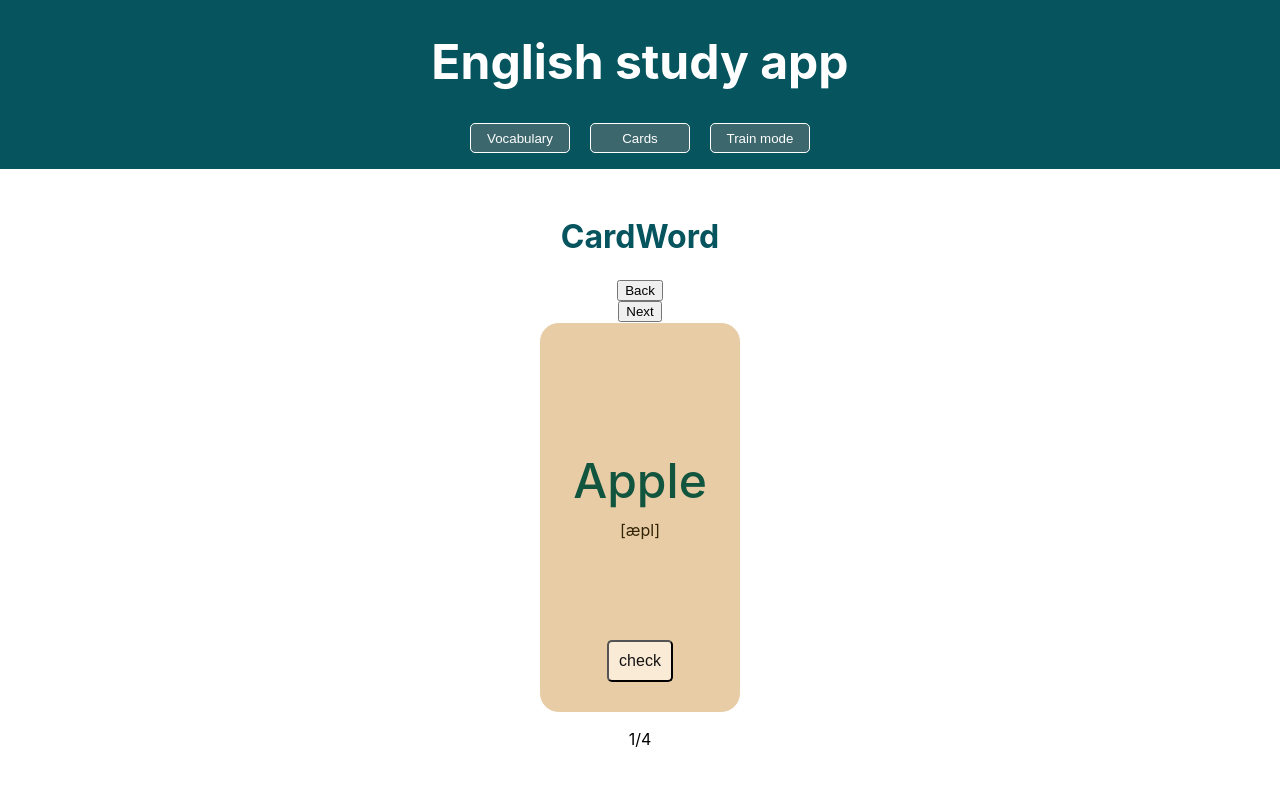
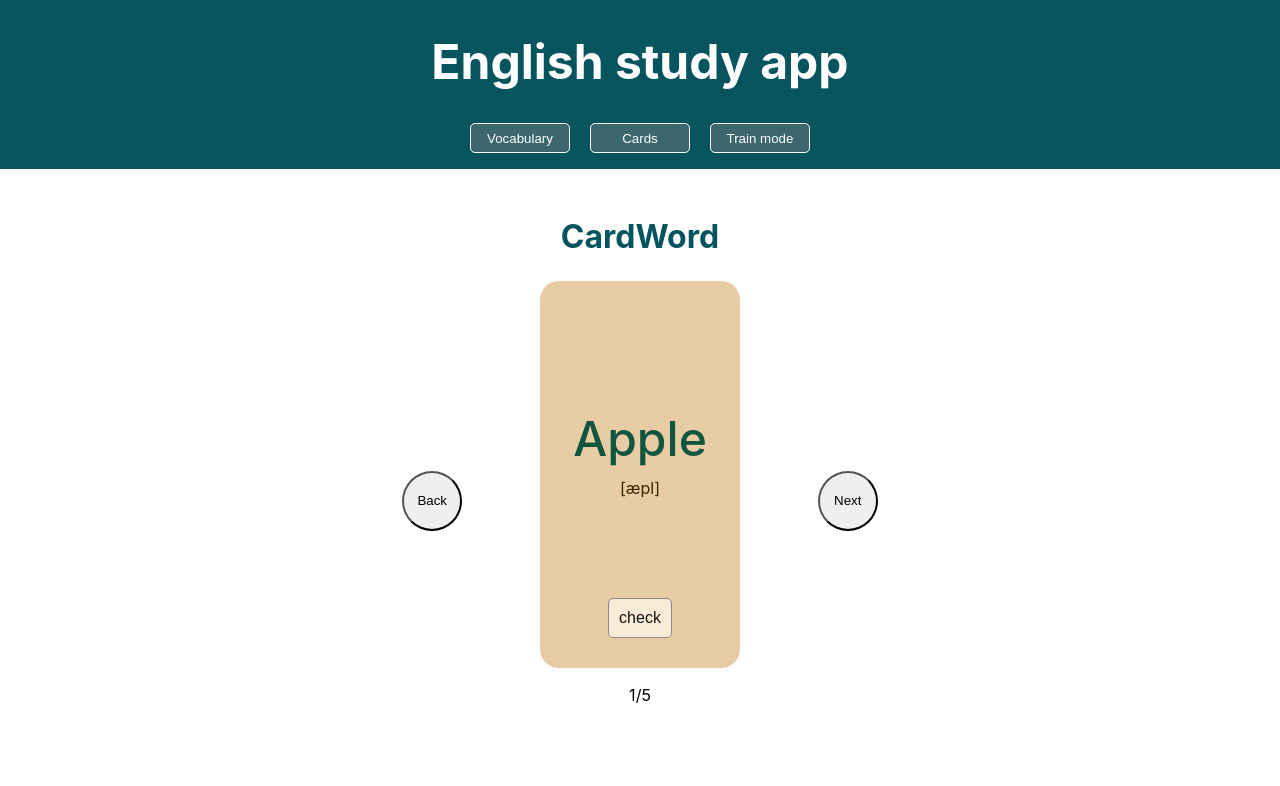
Before and after one commit to Svetk0/english-study-app, a React (Create React App) app: page / in a window 1280 px wide. Both pictures are taken after a click on the button "Cards". Shown: the top 786 px of the page. Built offline with nearby package versions, Linux system fonts and the light colour scheme.

Commit message:
update styles

```diff
--- a/src/components/card/CardWord.jsx
+++ b/src/components/card/CardWord.jsx
@@ -5,7 +5,8 @@ import styles from "./CardWord.module.css";
 function CardWord({ word, transcription, translation }) {
   const [clicked, setCliked] = useState(false);
   const handleCheck = () => {
-    setCliked(!clicked);
+      setCliked(!clicked);
+
   };
   return (
     <>
--- a/src/components/card/CardWord.module.css
+++ b/src/components/card/CardWord.module.css
@@ -9,6 +9,7 @@
     min-height: 300px;
     border-radius: 20px;
     border: 1px solid #fff;
+    margin: 0 3vw;
 
 }
 .card_word{
@@ -31,5 +32,25 @@
     width: fit-content;
     padding: 10px;
     margin: 100px 5px 30px 5px;
+    border: 1px solid #8a8686;
 
 }
+.card_button {
+transition: 0.3s ease all;
+cursor: pointer;
+}
+
+
+.card_button:hover {
+    transform: scale(1.05);
+    background-color: rgb(5, 84, 94);
+    color: #fff;
+}
+.card_button:active{
+
+    transform: scale(0.98);
+}
+.card_button:disabled{
+
+    transform: scale(1);
+}
--- a/src/containers/CardPage/CardPage.jsx
+++ b/src/containers/CardPage/CardPage.jsx
@@ -13,7 +13,6 @@ const CardPage = ({ data }) => {
     let indexInc = index + 1;
     if (indexInc > data.length - 2) {
       setNextBtnActive(false);
-
       //setIndex(data.length-1);
     }
     if (indexInc < 1) {
@@ -53,16 +52,18 @@ const CardPage = ({ data }) => {
   return (
     <>
       <h2 className="title">CardWord</h2>
-      <button disabled={!btnBackActive} onClick={moveBack}>
+
+
+
+
+      <div className={styles.cardlist_container}>
+              <button
+                  className={ styles.button}
+                  disabled={!btnBackActive}
+                  onClick={moveBack}>
         Back
       </button>
-
-      <button disabled={!btnNextActive} onClick={moveNext}>
-        Next
-      </button>
-
-      <div className={styles.cardlist_container}>
-        <div>
+              <div>
           {console.log("curr render index:", index)}
 
           <Card
@@ -73,7 +74,13 @@ const CardPage = ({ data }) => {
           <p>
             {index + 1}/{data.length}
           </p>
-        </div>
+              </div>
+              <button
+                  className={ styles.button}
+                  disabled={!btnNextActive}
+                  onClick={moveNext}>
+        Next
+      </button>
       </div>
     </>
   );
--- a/src/containers/CardPage/CardPage.module.css
+++ b/src/containers/CardPage/CardPage.module.css
@@ -6,3 +6,23 @@
     justify-content: center;
     gap: 3vw;
 }
+
+.button {
+    width: 60px;
+    height: 60px;
+    border-radius: 30px;
+    transition: 0.3s ease all;
+}
+
+
+.button:hover {
+    transform: scale(1.05);
+}
+.button:active{
+
+    transform: scale(0.98);
+}
+.button:disabled{
+
+    transform: scale(1);
+}
--- a/src/store/store.js
+++ b/src/store/store.js
@@ -25,6 +25,12 @@ const dataJSONinitial = [
         "translation": "ia",
 
     },
+    {
+        "word": "Congratulations",
+        "transcription": "[kənɡraʧəˈleɪʃnz]",
+        "translation": "Поздравления",
+
+    },
 
 
 ];
```
